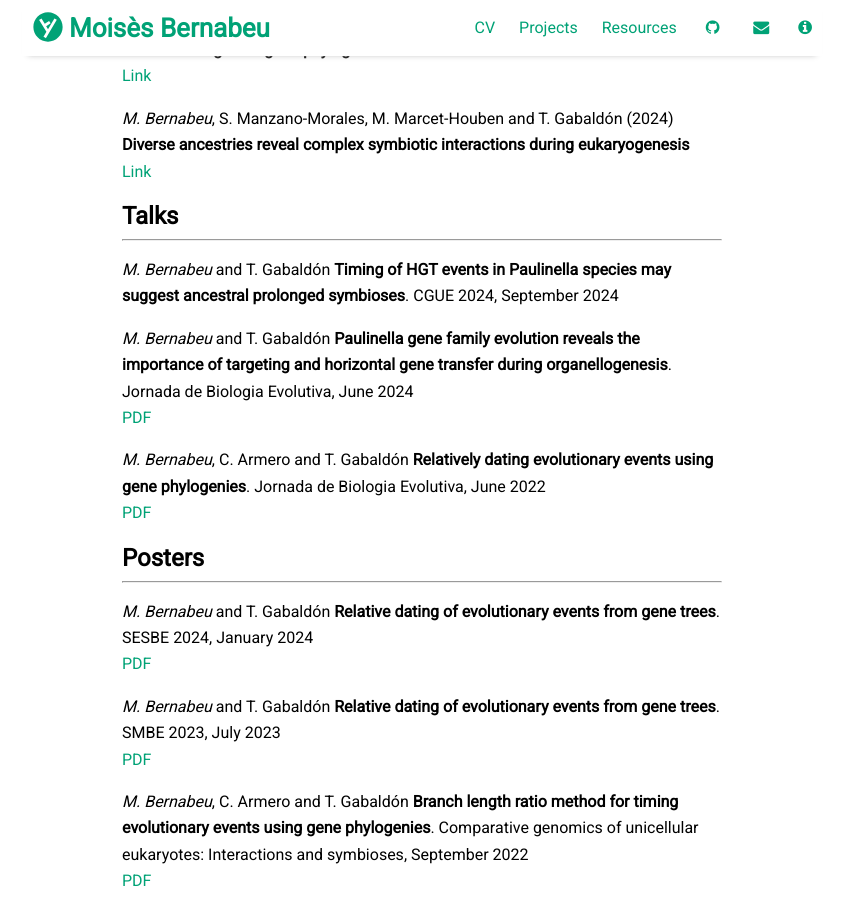
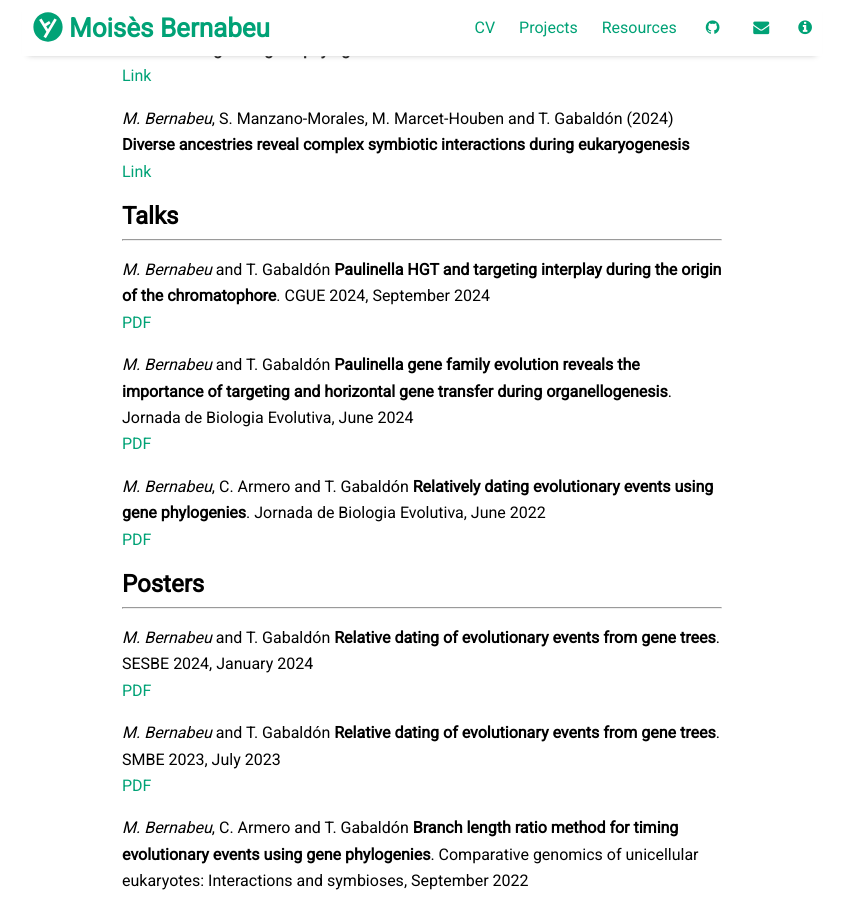
Before and after one commit to moibernabeu/moibernabeu.github.io, a Jekyll site: the page built from pages/cv.md, in a window 1280 px wide and 900 px high, scrolled down 706 px. Shown: the whole window, without its empty margins (218-1061 px from the left). Built offline with Jekyll 4.4.1, drawn with Linux system fonts in a browser that asks for light colours; nearby versions of some CDN libraries.

Commit message:
update cv

```diff
--- a/pages/cv.md
+++ b/pages/cv.md
@@ -4,6 +4,7 @@ title: CV
 permalink: /cv
 order: 2
 ---
+
 
 ## Publications
 ---
@@ -34,11 +35,13 @@ order: 2
 **Diverse ancestries reveal complex symbiotic interactions during eukaryogenesis**\\
 [Link](10.1101/2024.10.14.618062)
 
+
 ## Talks
 ---
 *M. Bernabeu* and T. Gabaldón
-**Timing of HGT events in Paulinella species may suggest ancestral prolonged symbioses**.
-CGUE 2024, September 2024
+**Paulinella HGT and targeting interplay during the origin of the chromatophore**.
+CGUE 2024, September 2024\\
+[PDF](https://drive.google.com/uc?export=download&id=1l9G-Tamn4xm5iyZwLj5LBW3K6rMBVMrN)
 
 *M. Bernabeu* and T. Gabaldón
 **Paulinella gene family evolution reveals the importance of targeting and horizontal gene transfer during organellogenesis**.
@@ -88,6 +91,7 @@ València International Bayesian Analysis Summer School, July 2021\\
 Congreso Nacional de Genética, June 2021\\
 [PDF](https://drive.google.com/uc?export=download&id=1MqWeN2yESrb3NpWib806DHq0u6dZnsLA)
 
+
 ## Theses
 ---
 **Bayesian framework for timing evolutionary events using gene phylogenies**.\\
```
